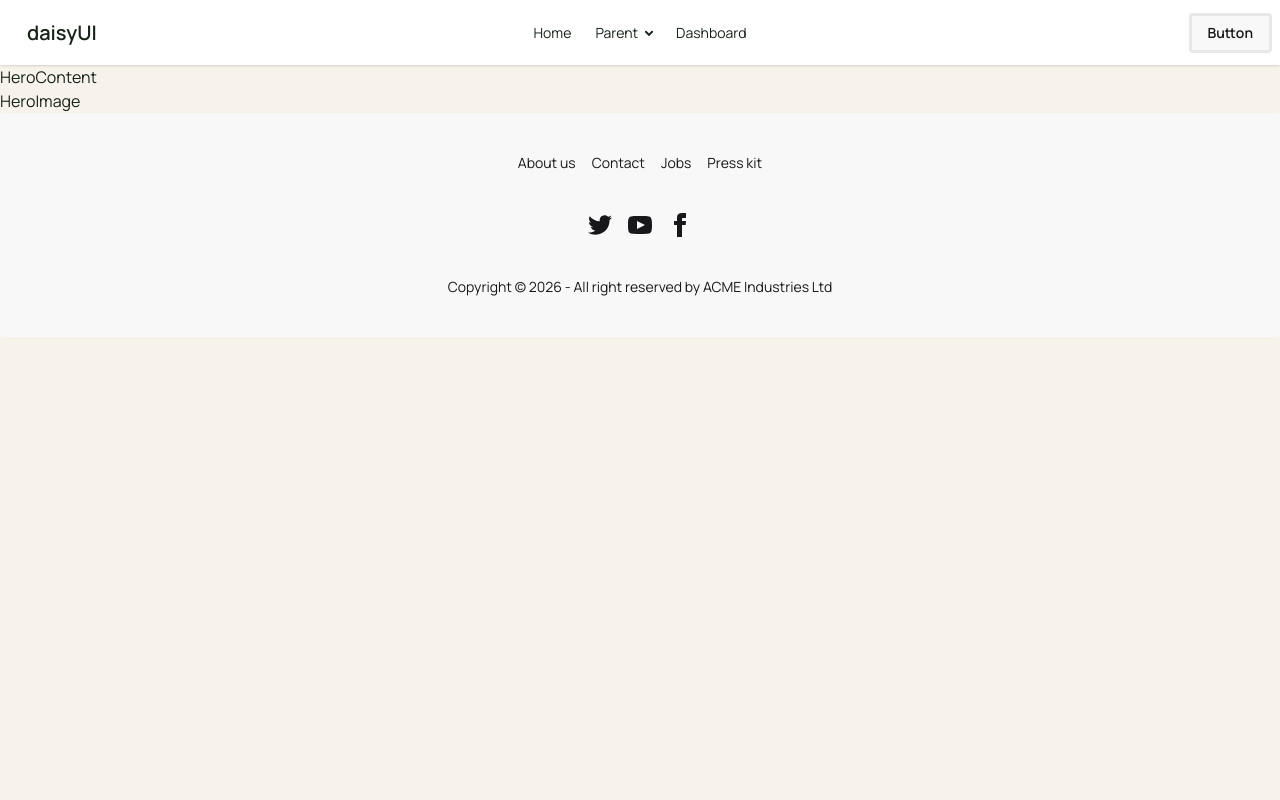
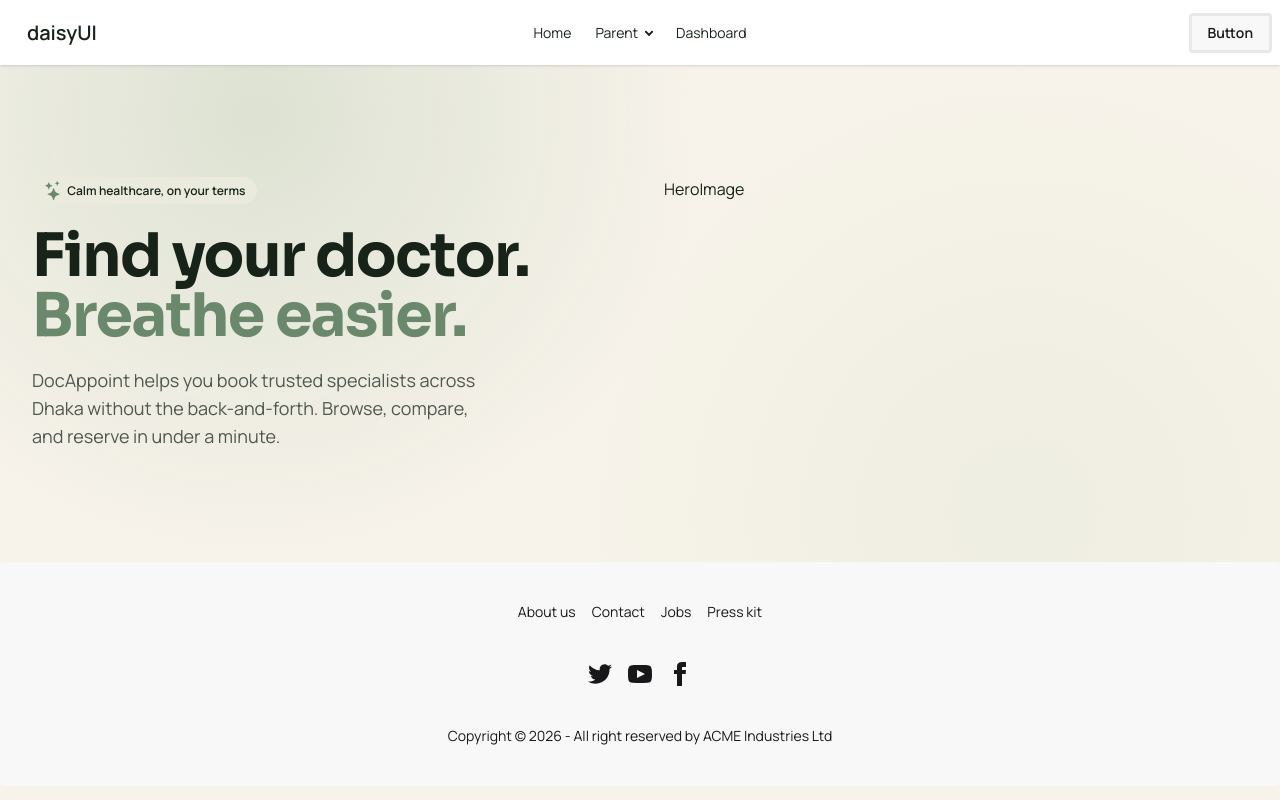
Before and after one commit to imraulwrites/pet-doc-client, a Next.js app: page /home in a window 1280 px wide. Built offline with nearby package versions, Linux system fonts and the light colour scheme.

Commit message:
Adding Hero Text Content

```diff
--- a/app/components/home/hero/Hero.jsx
+++ b/app/components/home/hero/Hero.jsx
@@ -4,9 +4,11 @@ import HeroImage from './HeroImage';
 
 export default function Hero() {
   return (
-    <div>
-      <HeroContent />
-      <HeroImage />
-    </div>
+    <section className="bg-grain">
+      <div className="grid grid-cols-1 md:grid-cols-2 gap-12 max-w-7xl mx-auto px-4 sm:px-6 lg:px-8 py-20 md:py-28">
+        <HeroContent />
+        <HeroImage />
+      </div>
+    </section>
   );
 }
--- a/app/components/home/hero/HeroContent.jsx
+++ b/app/components/home/hero/HeroContent.jsx
@@ -1,5 +1,26 @@
 import React from 'react';
+import { BsStars } from 'react-icons/bs';
 
 export default function HeroContent() {
-  return <div>HeroContent</div>;
+  return (
+    <div>
+      <div className="inline-flex items-center gap-1 bg-secondary px-3 py-1 rounded-full">
+        <BsStars size="1.2em" className="text-primary" />
+        <p className="text-xs font-semibold">Calm healthcare, on your terms</p>
+      </div>
+
+      <div>
+        <h1 className="text-5xl md:text-6xl font-bold tracking-tight mt-5">
+          Find your doctor. <br /> <span className="text-primary">Breathe easier.</span>
+        </h1>
+      </div>
+
+      <div className="">
+        <p className="text-muted-foreground text-lg max-w-md mt-5">
+          DocAppoint helps you book trusted specialists across Dhaka without the back-and-forth.
+          Browse, compare, and reserve in under a minute.
+        </p>
+      </div>
+    </div>
+  );
 }
--- a/app/globals.css
+++ b/app/globals.css
@@ -39,6 +39,9 @@
 
   --color-background: var(--background);
   --color-foreground: var(--foreground);
+
+  --color-muted: var(--muted);
+  --color-muted-foreground: var(--muted-foreground);
 
   --color-primary: var(--primary);
   --color-primary-foreground: var(--primary-foreground);
@@ -96,3 +99,22 @@
     letter-spacing: -0.02em;
   }
 }
+
+@layer utilities {
+  .font-display {
+    font-family: var(--font-display);
+  }
+  .bg-grain {
+    background-image:
+      radial-gradient(
+        circle at 20% 10%,
+        color-mix(in oklab, var(--sage) 35%, transparent),
+        transparent 40%
+      ),
+      radial-gradient(
+        circle at 80% 90%,
+        color-mix(in oklab, var(--cream-soft) 60%, transparent),
+        transparent 45%
+      );
+  }
+}
--- a/app/page.js
+++ b/app/page.js
@@ -3,7 +3,6 @@ import HomePage from './home/page';
 export default function Home() {
   return (
     <div>
-      <h1 className="text-foreground">Hello </h1>
       <HomePage />
     </div>
   );
--- a/package.json
+++ b/package.json
@@ -11,7 +11,8 @@
   "dependencies": {
     "next": "16.2.6",
     "react": "19.2.4",
-    "react-dom": "19.2.4"
+    "react-dom": "19.2.4",
+    "react-icons": "^5.6.0"
   },
   "devDependencies": {
     "@tailwindcss/postcss": "^4",
```
Also changed, not shown: app/home/page.jsx (line endings or trailing spaces), 1 other file (tests, documents, lock files or other folders).
